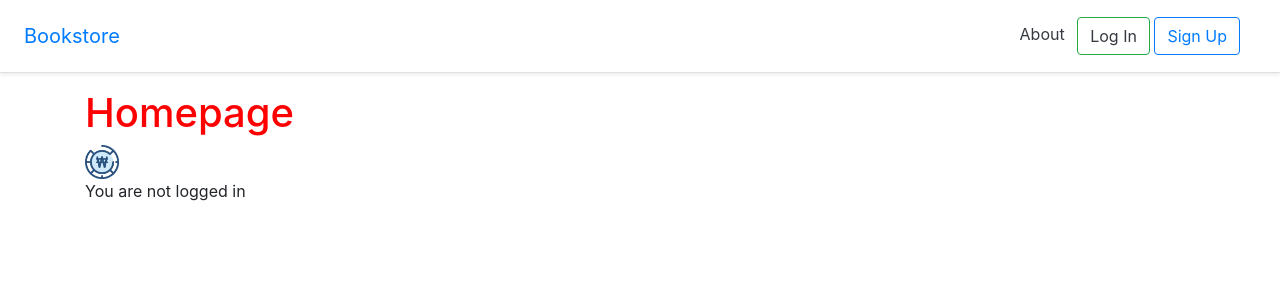
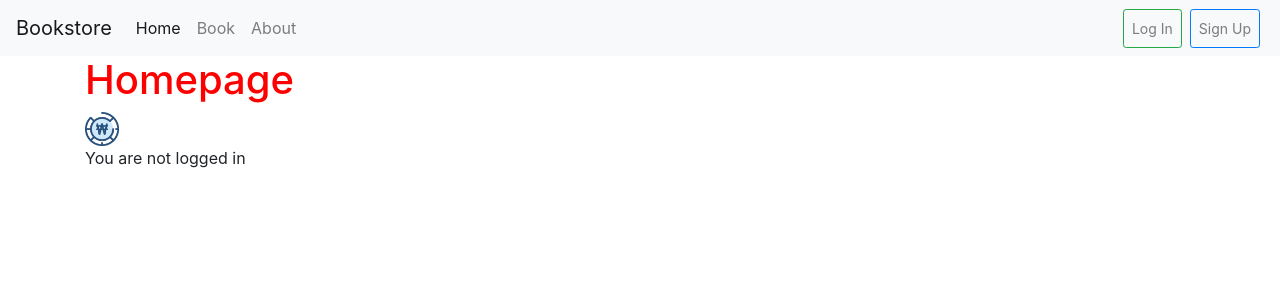
Before and after one commit to kbgro/bookstore, a Django app: page / in a window 1280 px wide. Shown: the top 300 px of the page. Run offline with Django 3.2, Linux system fonts and the light colour scheme; some libraries are stand-ins or nearby versions.

Commit message:
extract nav

```diff
--- a/templates/_base.html
+++ b/templates/_base.html
@@ -12,20 +12,8 @@
 </head>
 <body>
   <header>
-    <!-- Fixed navbar -->
-    <div class="d-flex flex-column flex-md-row align-items-center p-3 px-md-4
-    mb-3 bg-white border-bottom shadow-sm">
-    <a href="{% url 'home' %}" class="navbar-brand my-0 mr-md-auto font-weight-normal">Bookstore</a>
-      <nav class="my-2 my-md-0 mr-md-3">
-      <a class="p-2 text-dark" href="{% url 'about' %}">About</a>
-      {% if user.is_authenticated %}
-      <a class="btn btn-outline-danger text-dark" href="{% url 'account_logout' %}">Log Out</a>
-      {% else %}
-      <a class="btn btn-outline-success text-dark" href="{% url 'account_login' %}">Log In</a>
-      <a class="btn btn-outline-primary" href="{% url 'account_signup' %}">Sign Up</a>
-      {% endif %}
-      </nav>
-    </div>
+    {% include '_nav.html' %}
+
   </header>
 
   <div class="container">
--- /dev/null
+++ b/templates/_nav.html
@@ -0,0 +1,34 @@
+<nav class="navbar navbar-expand-lg navbar-light bg-light">
+  <a class="navbar-brand" href="{% url 'home' %}">Bookstore</a>
+  <button class="navbar-toggler" type="button" data-toggle="collapse" data-target="#navbarSupportedContent" aria-controls="navbarSupportedContent" aria-expanded="false" aria-label="Toggle navigation">
+    <span class="navbar-toggler-icon"></span>
+  </button>
+
+  <div class="collapse navbar-collapse" id="navbarSupportedContent">
+    <ul class="navbar-nav mr-auto">
+      <li class="nav-item active">
+        <a class="nav-link" href="{% url 'home' %}">Home <span class="sr-only">(current)</span></a>
+      </li>
+      <li class="nav-item">
+        <a class="nav-link" href="{% url 'book_list' %}">Book</a>
+      </li>
+      <li class="nav-item">
+        <a class="nav-link" href="{% url 'about' %}">About</a>
+      </li>
+    </ul>
+    <ul class="navbar-nav">
+      {% if user.is_authenticated %}
+      <li class="nav-item">
+        <a class="nav-link" href="{% url 'account_logout' %}">Log Out</a>
+      </li>
+      {% else %}
+      <li class="nav-item">
+        <a class="nav-link btn btn-sm btn-outline-success mx-1" href="{% url 'account_login' %}">Log In</a>
+      </li>
+      <li class="nav-item">
+        <a class="nav-link btn btn-sm btn-outline-primary mx-1" href="{% url 'account_signup' %}">Sign Up</a>
+      </li>
+      {% endif %}
+    </ul>
+  </div>
+</nav>
```
